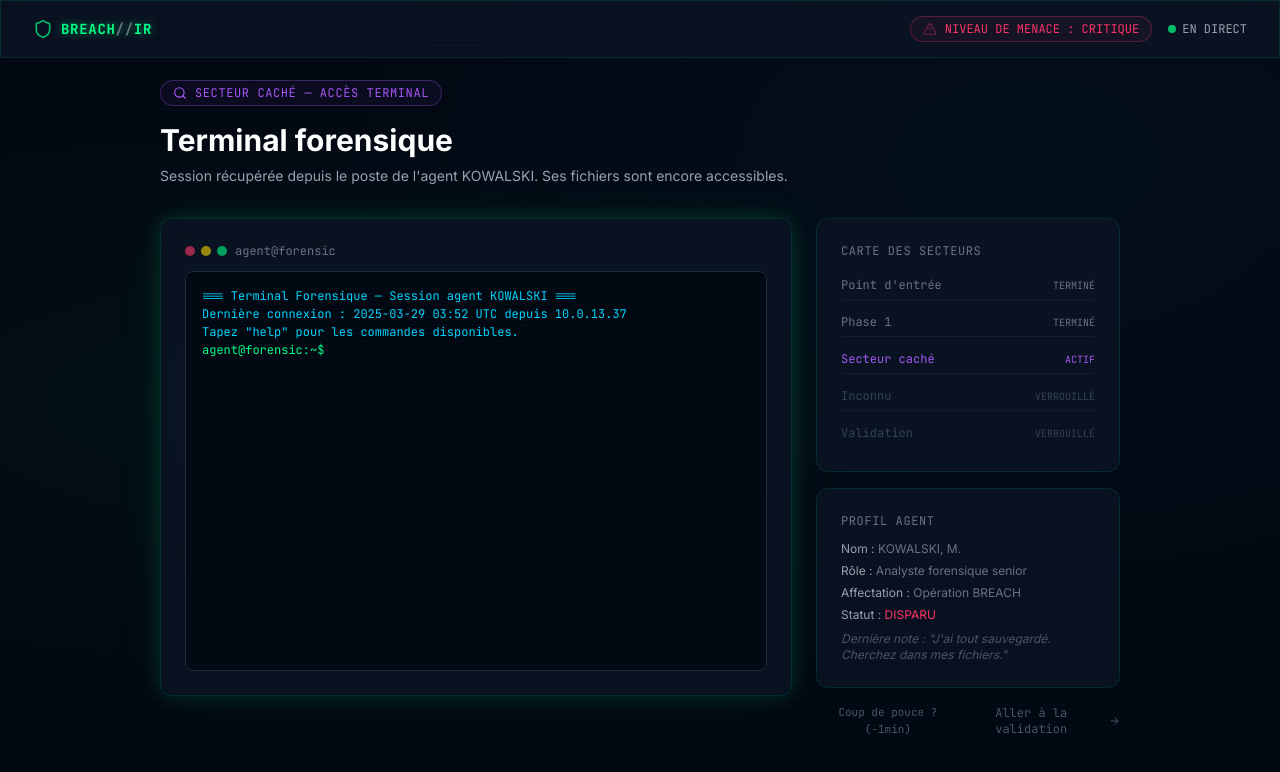
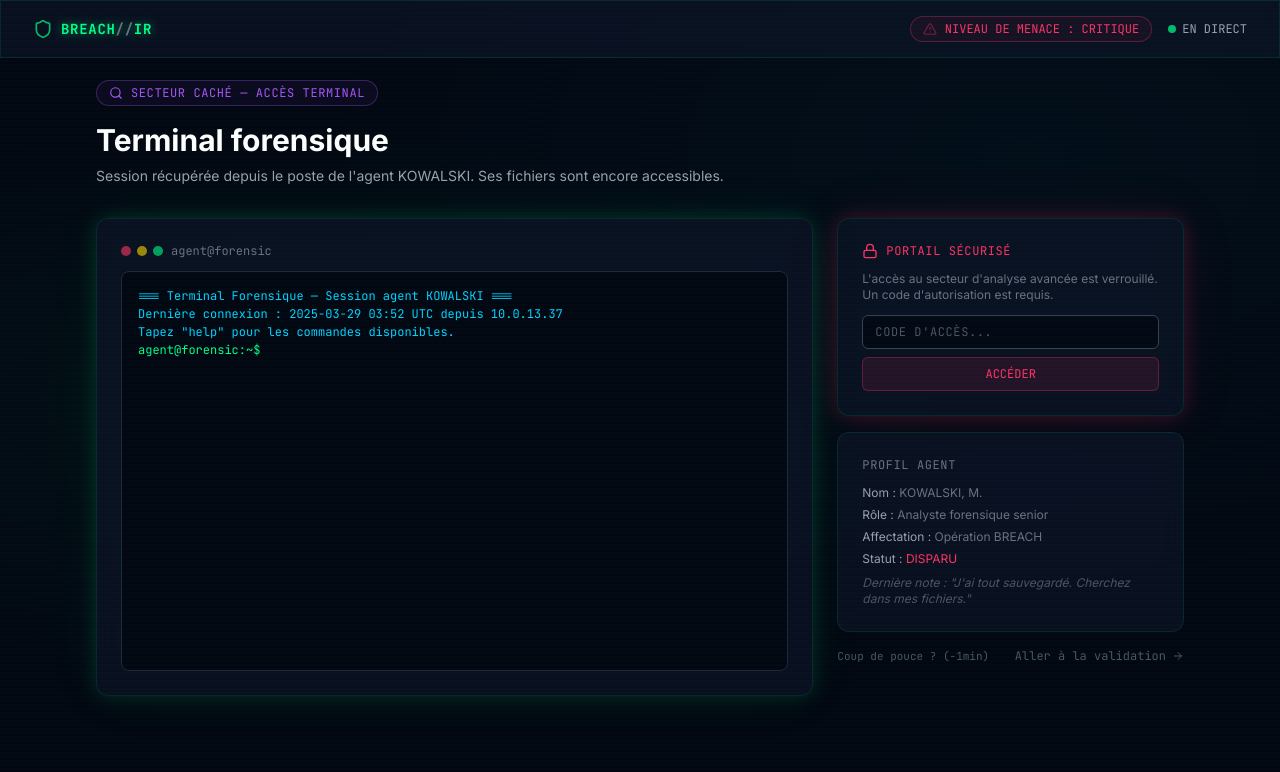
Before and after one commit to Killian-rx/Challenge48h, a React (Vite) app in the folder client/: page /hidden in a window 1280 px wide. Shown: the top 772 px of the page. Built offline with nearby package versions, Linux system fonts and the light colour scheme.

Commit message:
feat: access code

```diff
--- a/client/src/pages/Hidden.jsx
+++ b/client/src/pages/Hidden.jsx
@@ -1,6 +1,6 @@
 import { useState, useEffect, useRef } from 'react';
 import { useNavigate } from 'react-router-dom';
-import { ImageOff, Search, ShieldAlert, ArrowRight } from 'lucide-react';
+import { Lock, Search, ShieldAlert, ArrowRight } from 'lucide-react';
 import GlowCard from '../components/GlowCard';
 import HtmlComment from '../components/HtmlComment';
 import { useTimer } from '../context/TimerContext';
@@ -44,7 +44,7 @@ const FILESYSTEM = {
   },
   '/home/agent/.classified/next_step.txt': {
     type: 'file',
-    content: '[ CONFIDENTIEL — NIVEAU ALPHA ]\nOpération BREACH — Directive interne\n\nL\'analyse des artefacts récupérés a été déplacée vers :\n\n  /final-step\n\nL\'image extraite du serveur C2 y est stockée.\nPriorité maximale.',
+    content: '[ CONFIDENTIEL — NIVEAU ALPHA ]\nOpération BREACH — Directive interne\n\nL\'accès au secteur d\'analyse avancée nécessite une autorisation.\nCode d\'accès au portail sécurisé :\n\n  SPECTER-ALPHA-7\n\nUtilisez ce code dans le panneau d\'accès pour récupérer l\'artefact.\nPriorité maximale.',
   },
   '/home/agent/.classified/credentials.enc': {
     type: 'file',
@@ -129,10 +129,21 @@ export default function Hidden() {
   const [input, setInput] = useState('');
   const [cwd, setCwd] = useState('/home/agent');
   const [showHint, setShowHint] = useState(false);
+  const [accessCode, setAccessCode] = useState('');
+  const [accessError, setAccessError] = useState(false);
   const { penalize } = useTimer();
   const toggleHint = () => {
     if (!showHint) penalize(60);
     setShowHint(!showHint);
+  };
+  const handleAccess = (e) => {
+    e.preventDefault();
+    if (accessCode.trim().toUpperCase() === 'SPECTER-ALPHA-7') {
+      navigate('/final-step');
+    } else {
+      setAccessError(true);
+      setTimeout(() => setAccessError(false), 2000);
+    }
   };
   const [cmdHistory, setCmdHistory] = useState([]);
   const [historyIndex, setHistoryIndex] = useState(-1);
@@ -247,7 +258,7 @@ export default function Hidden() {
   };
 
   return (
-    <div className="min-h-screen pt-20 pb-12 px-4 sm:px-6 lg:px-8 max-w-5xl mx-auto">
+    <div className="min-h-screen pt-20 pb-12 px-4 sm:px-6 lg:px-8 max-w-6xl mx-auto">
       <HtmlComment text="FLAG{wrong_path} — Ce n'est pas le flag que vous cherchez." />
 
       <div className="mb-8">
@@ -309,22 +320,40 @@ export default function Hidden() {
         </div>
 
         <div className="space-y-4">
-          <GlowCard glow="none" hover={false}>
-            <h3 className="font-mono text-xs text-gray-500 tracking-wider mb-3">CARTE DES SECTEURS</h3>
-            <div className="space-y-2">
-              {[
-                { label: 'Point d\'entrée', status: 'TERMINÉ', color: 'text-gray-500' },
-                { label: 'Phase 1', status: 'TERMINÉ', color: 'text-gray-500' },
-                { label: 'Secteur caché', status: 'ACTIF', color: 'text-cyber-purple' },
-                { label: 'Inconnu', status: 'VERROUILLÉ', color: 'text-gray-700' },
-                { label: 'Validation', status: 'VERROUILLÉ', color: 'text-gray-700' },
-              ].map(({ label, status, color }) => (
-                <div key={label} className="flex items-center justify-between py-1.5 border-b border-gray-800/50 last:border-0">
-                  <span className={`font-mono text-xs ${color}`}>{label}</span>
-                  <span className={`font-mono text-[10px] ${color}`}>{status}</span>
-                </div>
-              ))}
+          <GlowCard glow="red" hover={false}>
+            <div className="flex items-center gap-2 mb-3">
+              <Lock className="w-4 h-4 text-cyber-red" />
+              <h3 className="font-mono text-xs text-cyber-red tracking-wider">PORTAIL SÉCURISÉ</h3>
             </div>
+            <p className="text-xs text-gray-500 mb-3">
+              L'accès au secteur d'analyse avancée est verrouillé. Un code d'autorisation est requis.
+            </p>
+            <form onSubmit={handleAccess} className="space-y-2">
+              <input
+                type="text"
+                value={accessCode}
+                onChange={(e) => { setAccessCode(e.target.value); setAccessError(false); }}
+                placeholder="Code d'accès..."
+                className="w-full bg-gray-950/80 border border-gray-700 rounded-md px-3 py-2
+                  font-mono text-xs text-gray-200 placeholder-gray-600 uppercase tracking-wider
+                  focus:outline-none focus:border-cyber-red/50 focus:ring-1 focus:ring-cyber-red/20
+                  transition-colors"
+                spellCheck={false}
+                autoComplete="off"
+              />
+              <button
+                type="submit"
+                className="w-full px-3 py-2 rounded-md bg-cyber-red/10 border border-cyber-red/30
+                  text-cyber-red font-mono text-xs hover:bg-cyber-red/20 transition-colors cursor-pointer"
+              >
+                ACCÉDER
+              </button>
+            </form>
+            {accessError && (
+              <p className="mt-2 font-mono text-[11px] text-cyber-red animate-pulse">
+                Code invalide. Autorisation refusée.
+              </p>
+            )}
           </GlowCard>
 
           <GlowCard glow="none" hover={false}>
@@ -358,7 +387,8 @@ export default function Hidden() {
               <p className="font-mono text-xs text-gray-500">
                 Tous les fichiers ne sont pas visibles par défaut sur un système Linux.
                 Certains commencent par un caractère spécial qui les rend invisibles
-                aux commandes standards. Essayez de tout lister.
+                aux commandes standards. Essayez de tout lister. Le code pour
+                le portail sécurisé se trouve quelque part dans les fichiers de l'agent.
               </p>
             </GlowCard>
           )}
```
